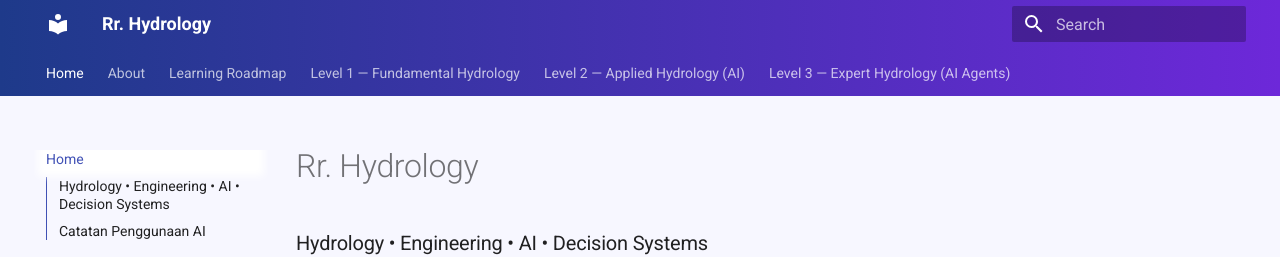
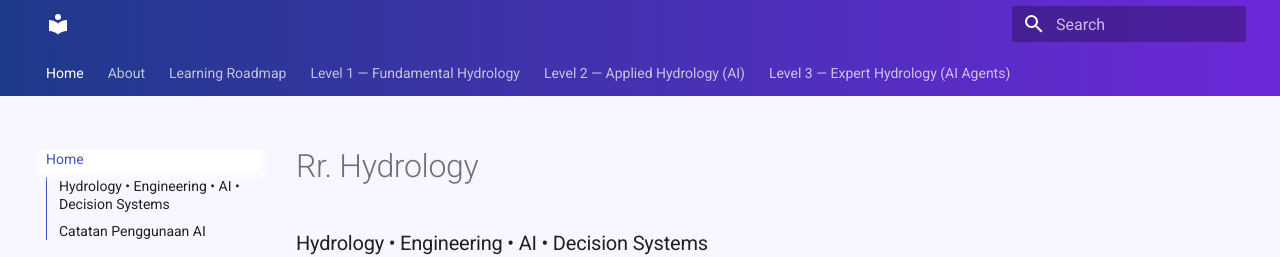
Before and after one commit to rintis-code/rr-hydrology, an MkDocs documentation site: the page built from docs/index.md, in a window 1280 px wide. Shown: the top 257 px of the page. Built offline with MkDocs 1.6.1 and Material for MkDocs 9.7.7, drawn with Linux system fonts in a browser that asks for light colours.

Commit message:
Update mkdocs.yml

```diff
--- a/mkdocs.yml
+++ b/mkdocs.yml
@@ -1,4 +1,4 @@
-site_name: Rr. Hydrology
+
 site_description: Web-based Hydrology Learning Hub – Engineering, AI, and Decision Systems
 site_url: https://rintis-code.github.io/rr-hydrology/
 
```
